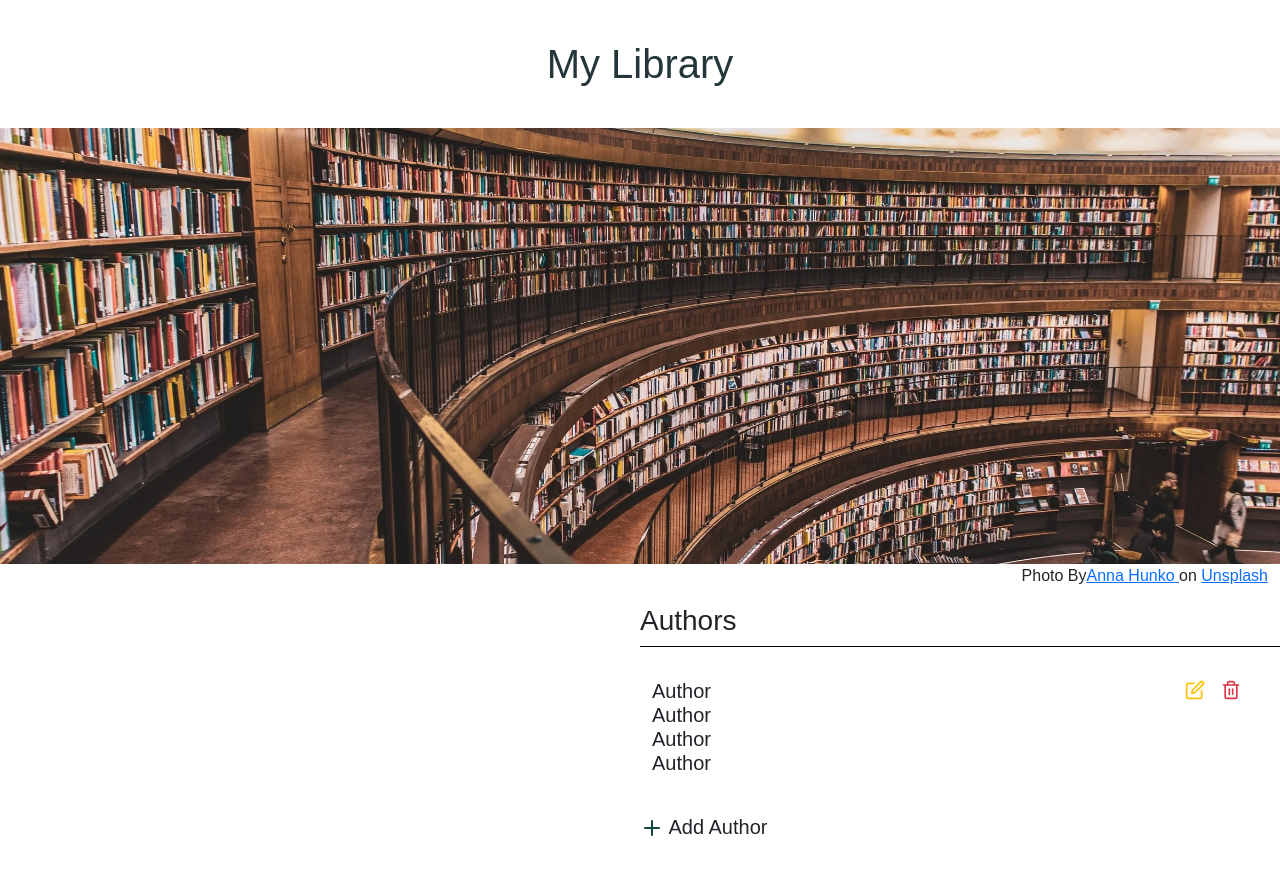
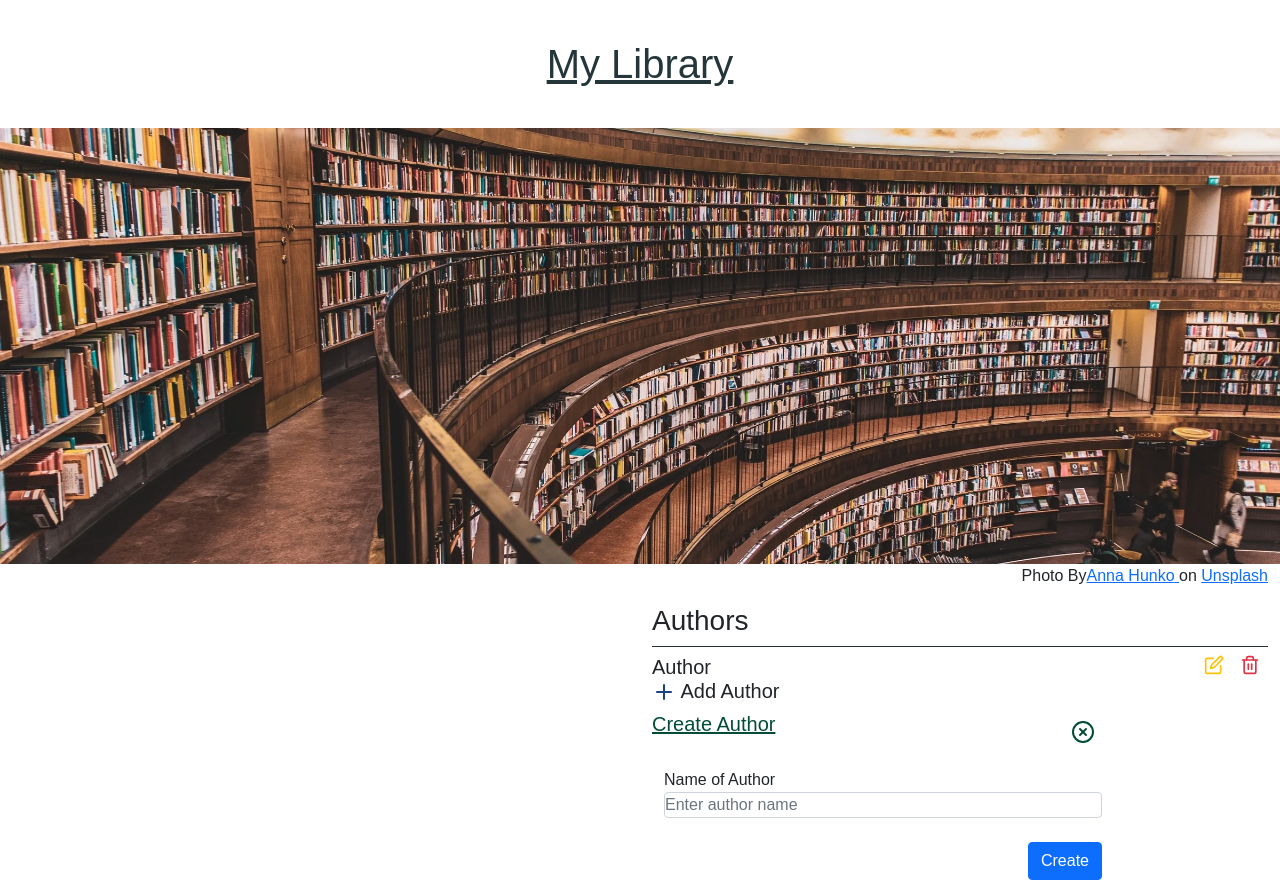
Before and after one commit to Amila-siriwardhana/library, a React (Create React App) app: page / in a window 1280 px wide. Before the commit the page ends 856 px from the top, so only its background shows below. Built offline with nearby package versions, Linux system fonts and the light colour scheme.

Commit message:
Author Form Ui

```diff
--- /dev/null
+++ b/src/Components/Author/Author.tsx
@@ -0,0 +1,21 @@
+import React from "react";
+import { Col, Row } from "react-bootstrap";
+import { Edit, Trash2 } from "react-feather";
+
+const Author: React.FC = () => {
+  return (
+    <Row className="m-0 p-0">
+      <Col xs={10} className="mx-0  px-0">
+        <div className=" px-0 mx-0">
+          <h5 className="m-0">Author</h5>
+        </div>
+      </Col>
+      <Col xs={2} className="icons px-0 m-0 d-flex justify-content-end">
+        <Edit className="icons text-warning mx-2" size={20} />
+        <Trash2 className="icons text-danger mx-2" size={20} />
+      </Col>
+    </Row>
+  );
+};
+
+export default Author;
--- /dev/null
+++ b/src/Components/Author/AuthorForm.tsx
@@ -0,0 +1,39 @@
+import React from "react";
+import { Container, Row, Col } from "react-bootstrap";
+import { XCircle } from "react-feather";
+
+const AuthorForm: React.FC = () => {
+  return (
+    <Container className="p-0 m-0">
+      <Row className="topic m-0 p-0 ">
+        <Col xs={8} className="m-0 p-0">
+          <h5 className="m-0 p-0">Create Author</h5>
+        </Col>
+        <Col xs={4} className="m-0 p-0">
+          <XCircle className="closeButton float-start p-0 m-2" />
+        </Col>
+      </Row>
+      <Row className="p-0 m-0">
+        <Col xs={9}>
+          <form className="py-3">
+            <div className="form-group">
+              <label>Name of Author</label>
+              <input
+                className="form-control p-0 m-0"
+                id="exampleInputEmail1"
+                placeholder="Enter author name"
+              />
+            </div>
+            <div className="py-4">
+              <button type="submit" className="btn btn-primary float-end">
+                Create
+              </button>
+            </div>
+          </form>
+        </Col>
+      </Row>
+    </Container>
+  );
+};
+
+export default AuthorForm;
--- a/src/Components/Author/AuthorList.tsx
+++ /dev/null
@@ -1,26 +0,0 @@
-import React from "react";
-import { Col, Container, Row } from "react-bootstrap";
-import { Edit, Trash2 } from "react-feather";
-
-const AuthorList: React.FC = () => {
-  return (
-    <Container fluid={true}>
-      <Row>
-        <Col xs={10} className="mx-0  px-0">
-          <div className="authorMainList px-0 mx-0">
-            <h5 className="authorList">Author</h5>
-            <h5 className="authorList">Author</h5>
-            <h5 className="authorList">Author</h5>
-            <h5 className="authorList">Author</h5>
-          </div>
-        </Col>
-        <Col xs={2} className="icons">
-          <Edit className="icons text-warning mx-2" size={20} />
-          <Trash2 className="icons text-danger mx-2" size={20} />
-        </Col>
-      </Row>
-    </Container>
-  );
-};
-
-export default AuthorList;
--- a/src/Components/Author/AuthorUi.tsx
+++ b/src/Components/Author/AuthorUi.tsx
@@ -1,23 +1,27 @@
 import React from "react";
 import { Col, Row } from "react-bootstrap";
 import { Plus } from "react-feather";
-import AuthorList from "./AuthorList";
+import Author from "./Author";
+import AuthorForm from "./AuthorForm";
 
 const AuthorUi: React.FC = () => {
   return (
     <React.Fragment>
-      <Row>
+      <Row className="m-0 p-0">
         <Col className="author p-0 m-0">
           <div className="h1">
             <h3>Authors</h3>
           </div>
           <div>
-            <AuthorList />
+            <Author />
           </div>
-          <div className="addAuthor">
-            <h5>
+          <div>
+            <h5 className="authorButton">
               <Plus className="plusIcon" /> Add Author
             </h5>
+            <div>
+              <AuthorForm />
+            </div>
           </div>
         </Col>
       </Row>
--- a/src/assets/styles/_authorList.scss
+++ b/src/assets/styles/_author.scss
@@ -9,6 +9,5 @@
   padding: 0%;
 }
 .icons {
-  margin-top: 0.8em;
-  margin-bottom: 1em;
+  cursor: pointer;
 }
--- /dev/null
+++ b/src/assets/styles/_authorForm.scss
@@ -0,0 +1,8 @@
+.topic {
+  text-align: start;
+  text-decoration: underline;
+  color: #034c39;
+}
+.closeButton {
+  cursor: pointer;
+}
--- a/src/assets/styles/_authorUi.scss
+++ b/src/assets/styles/_authorUi.scss
@@ -3,16 +3,15 @@
   text-align: start;
   .h1 {
     text-align: start;
-    border-bottom: 1px solid #000;
+    border-bottom: 1px solid #283233;
 
     display: block;
     border-right: 1em;
   }
-  .addAuthor {
-    margin-top: 1em;
-    margin-bottom: 1em;
+  .plusIcon {
+    color: #184485;
   }
-  .plusIcon {
-    color: #0c493e;
+  .authorButton {
+    cursor: pointer;
   }
 }
--- a/src/assets/styles/_main.scss
+++ b/src/assets/styles/_main.scss
@@ -7,4 +7,5 @@
 @import "~bootstrap/scss/bootstrap";
 @import "../styles/welcome";
 @import "../styles//authorUi";
-@import "../styles//authorList";
+@import "../styles//author";
+@import "../styles//authorForm";
```
